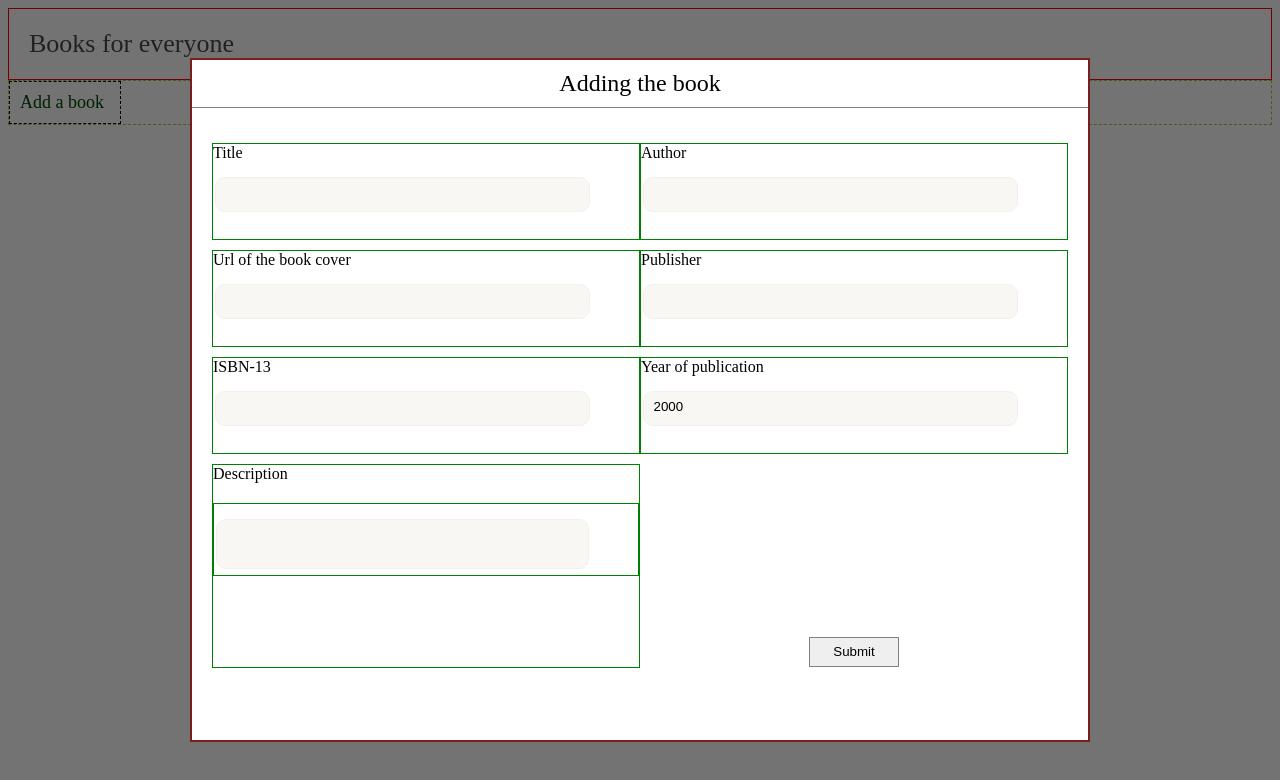
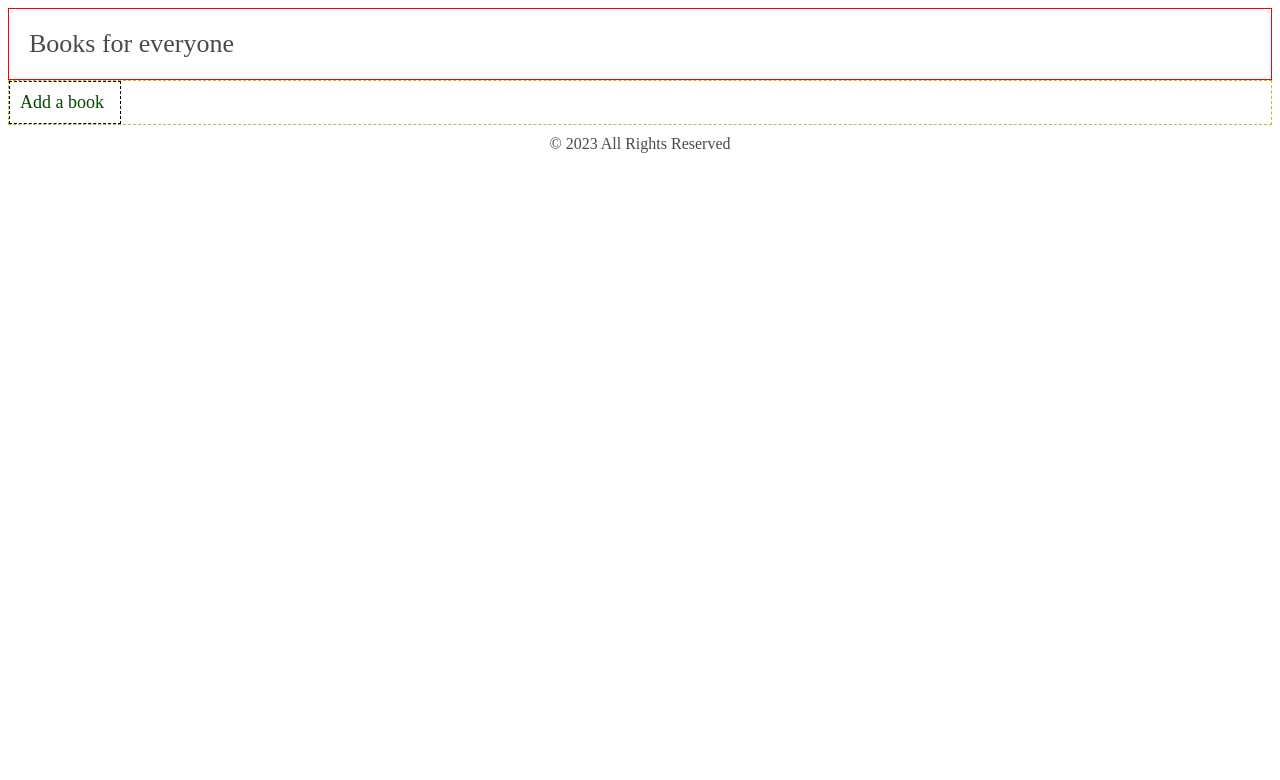
Before and after one commit to Y4R0SLAV/snp3, a React (Create React App) app: page / in a window 1280 px wide. Shown: the top 780 px of the page. Built offline with nearby package versions, Linux system fonts and the light colour scheme.

Commit message:
Add modal: show/hide button; adding item to redux

```diff
--- a/src/components/Catalog/AddBookButton/AddBookButton.tsx
+++ b/src/components/Catalog/AddBookButton/AddBookButton.tsx
@@ -1,5 +1,12 @@
 import s from './AddBookButton.module.css'
 
-export const AddBookButton = () => {
-	return <div className={s.Root}>Add a book</div>
+export const AddBookButton: React.FC<{setShowModal: (a: boolean) => void}> = ({setShowModal}) => {
+	return (
+		<div
+			className={s.Root}
+			onClick={() => setShowModal(true)}
+		>
+			Add a book
+		</div>
+	)
 }
--- a/src/components/Catalog/Catalog.tsx
+++ b/src/components/Catalog/Catalog.tsx
@@ -1,13 +1,19 @@
+import {useState} from 'react'
 import {Modal} from '../Modal/Modal'
 import {AddBookButton} from './AddBookButton/AddBookButton'
 import {BookItems} from './BookItems/BookItems'
 import s from './Catalog.module.css'
 
 export const Catalog = () => {
+	const [showModal, setShowModal] = useState(false)
+
 	return (
 		<div className={s.Root}>
-			<Modal />
-			<AddBookButton />
+			<Modal
+				show={showModal}
+				setShowModal={setShowModal}
+			/>
+			<AddBookButton setShowModal={setShowModal} />
 			<BookItems />
 		</div>
 	)
--- a/src/components/Modal/Modal.module.css
+++ b/src/components/Modal/Modal.module.css
@@ -16,7 +16,7 @@
 	border: 2px solid rgb(119, 31, 31);
 	background: #fff;
 	width: 70vw;
-	height: 85vh;
+	min-height: 85vh;
 }
 
 .title {
@@ -31,14 +31,15 @@
 .form {
 	padding: 20px;
 	display: grid;
+	column-gap: 10px;
 	grid-template-columns: 1fr 1fr;
 	grid-template-rows: 1fr 1fr 1fr 2fr;
 }
 
 .block {
-	margin: 5px 0;
+	margin: 5px 0 0;
 	font-size: 16px;
-	border: 1px solid green;
+	border: 1px solid rgba(0, 0, 0, 0.1);
 }
 
 .input,
@@ -52,8 +53,12 @@
 	resize: none;
 }
 
+.textarea {
+	height: 123px;
+}
+
 .label {
-	padding-bottom: 15px;
+	padding: 5px 0 15px 5px;
 }
 
 .button {
@@ -66,7 +71,9 @@
 }
 
 button {
-	width: 90px;
+	color: #333;
+	border-radius: 10px;
+	width: 180px;
 	height: 30px;
 	cursor: pointer;
 
@@ -80,11 +87,19 @@ button:hover {
 	background: #fefefe;
 }
 
+button:disabled {
+	font-size: 12.5px;
+	padding: 6px;
+	width: 170px;
+	height: 28px;
+}
+
 .error {
 	color: red;
 	display: block;
 	transition: all 0.2s ease-in-out;
 	min-height: 25px;
+	padding-left: 5px;
 }
 
 .hide {
--- a/src/components/Modal/Modal.tsx
+++ b/src/components/Modal/Modal.tsx
@@ -3,6 +3,8 @@ import {Formik, Form, useField, FieldHookConfig} from 'formik'
 import {BookItemType} from '../Catalog/BookItems/BookItem/BookItem'
 import * as Yup from 'yup'
 import classNames from 'classnames/bind'
+import {useDispatch} from 'react-redux'
+import {addBook} from '../../redux/reducers/books'
 
 const BlockBox: React.FC<{title: string; errorMessage: string; children: React.ReactNode}> = ({
 	title,
@@ -34,17 +36,13 @@ const FormikCustomInput = (props: FieldHookConfig<string>) => {
 
 const FormikCustomTextarea = (props: FieldHookConfig<string>) => {
 	const [field] = useField(props)
-	const title = props.title
 
 	return (
-		<div className={s.block}>
-			<div className={s.label}>{title}</div>
 		<textarea
 			className={s.textarea}
 			{...field}
 			placeholder={props.placeholder}
 		/>
-		</div>
 	)
 }
 
@@ -67,7 +65,9 @@ const SignupSchema = Yup.object().shape({
 	description: Yup.string().required('Description is required'),
 })
 
-const ModalForm = () => {
+const ModalForm: React.FC<{setShowModal: (a: boolean) => void}> = ({setShowModal}) => {
+	const dispatch = useDispatch()
+
 	return (
 		<Formik
 			initialValues={
@@ -84,8 +84,8 @@ const ModalForm = () => {
 			validationSchema={SignupSchema}
 			onSubmit={(values, {setSubmitting}) => {
 				setTimeout(() => {
-					alert(JSON.stringify(values, null, 2))
-
+					dispatch(addBook(values))
+					setShowModal(false)
 					setSubmitting(false)
 				}, 400)
 			}}
@@ -153,7 +153,7 @@ const ModalForm = () => {
 							disabled={isSubmitting}
 							className={s.button}
 						>
-							Submit
+							Add the book to a catalog
 						</button>
 					</div>
 				</Form>
@@ -162,13 +162,19 @@ const ModalForm = () => {
 	)
 }
 
-export const Modal = () => {
+export const Modal: React.FC<{setShowModal: (a: boolean) => void; show: boolean}> = ({
+	setShowModal,
+	show,
+}) => {
+	if (show) {
 		return (
 			<div className={s.Root}>
 				<div className={s.content}>
 					<div className={s.title}>Adding the book</div>
-				<ModalForm />
+					<ModalForm setShowModal={setShowModal} />
 				</div>
 			</div>
 		)
 	}
+	return <></>
+}
```
Lines whose indentation alone changed are shown as unchanged.
